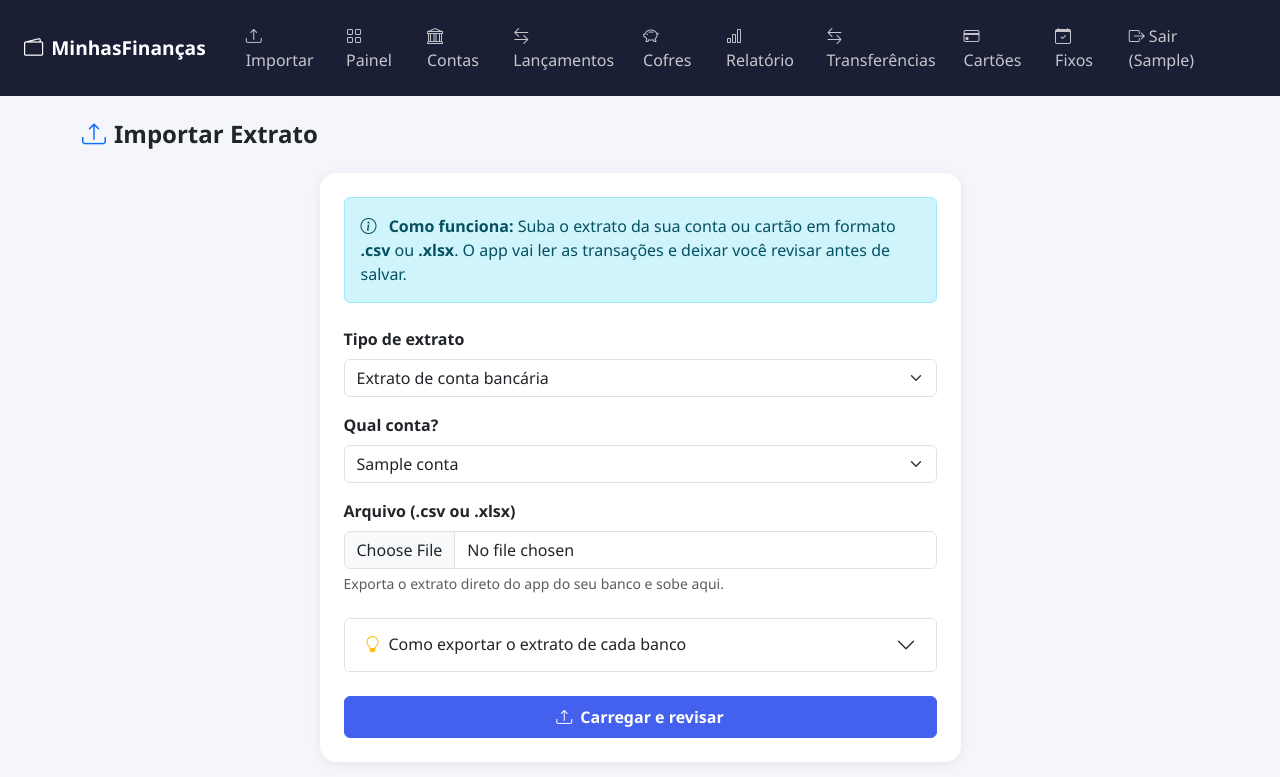
After one commit to helleenlara/FinancasPessoais, a Flask app: page /importar in a window 1280 px wide. The commit adds this page. Shown: the top 777 px of the page. Run offline with Flask 3, Linux system fonts and the light colour scheme; a user stored in the database is signed in; tables that the repository leaves empty hold one stand-in row (values such as "Sample post").

Commit message:
melhorias: menu, cartao, importar extrato, gastos fixos

```diff
--- a/app/models.py
+++ b/app/models.py
@@ -60,8 +60,7 @@ class Lancamento(db.Model):
     criado_em = db.Column(db.DateTime, default=datetime.utcnow)
 
     CATEGORIAS_ENTRADA = ['Salário', 'Freela', 'Vendas', 'Presente', 'Outros']
-    CATEGORIAS_SAIDA = ['Alimentação', 'Transporte', 'Moradia', 'Saúde', 'Lazer', 'Roupas', 'Educação', 'Outros']
-
+    CATEGORIAS_SAIDA = ['Alimentação', 'Transporte', 'Moradia', 'Saúde', 'Lazer', 'Roupas', 'Educação', 'Transferência para terceiros', 'Outros']
 
 class Cofre(db.Model):
     __tablename__ = 'cofres'
--- a/app/routes.py
+++ b/app/routes.py
@@ -3,6 +3,8 @@ from flask_login import login_required, current_user
 from app import db
 from app.models import Conta, Lancamento, Cofre, Transferencia, CartaoCredito, CompraCartao, GastoFixo
 from datetime import datetime, date
+import csv
+import io
 
 main = Blueprint('main', __name__)
 
@@ -84,28 +86,56 @@ def excluir_conta(id):
 @login_required
 def lancamentos():
     contas = Conta.query.filter_by(usuario_id=current_user.id).all()
+    cartoes = CartaoCredito.query.filter_by(usuario_id=current_user.id).all()
     todos = Lancamento.query.filter_by(usuario_id=current_user.id).order_by(Lancamento.data.desc()).all()
     return render_template('lancamentos.html', lancamentos=todos, contas=contas,
+                           cartoes=cartoes,
                            categorias_entrada=Lancamento.CATEGORIAS_ENTRADA,
                            categorias_saida=Lancamento.CATEGORIAS_SAIDA)
 
 @main.route('/lancamentos/novo', methods=['POST'])
 @login_required
 def novo_lancamento():
-    conta_id = int(request.form['conta_id'])
-    Conta.query.filter_by(id=conta_id, usuario_id=current_user.id).first_or_404()
-    lancamento = Lancamento(
-        descricao=request.form['descricao'],
-        valor=float(request.form['valor']),
-        tipo=request.form['tipo'],
-        categoria=request.form['categoria'],
-        data=datetime.strptime(request.form['data'], '%Y-%m-%d').date(),
-        conta_id=conta_id,
-        usuario_id=current_user.id
-    )
-    db.session.add(lancamento)
-    db.session.commit()
-    flash('Lançamento registrado!', 'success')
+    origem = request.form['conta_id']
+    descricao = request.form['descricao']
+    valor = float(request.form['valor'])
+    tipo = request.form['tipo']
+    categoria = request.form['categoria']
+    data = datetime.strptime(request.form['data'], '%Y-%m-%d').date()
+
+    if origem.startswith('cartao_'):
+        # Lança como compra no cartão
+        cartao_id = int(origem.replace('cartao_', ''))
+        CartaoCredito.query.filter_by(id=cartao_id, usuario_id=current_user.id).first_or_404()
+        compra = CompraCartao(
+            descricao=descricao,
+            valor=valor,
+            categoria=categoria,
+            data=data,
+            parcelas=1,
+            cartao_id=cartao_id,
+            usuario_id=current_user.id
+        )
+        db.session.add(compra)
+        db.session.commit()
+        flash('Lançamento registrado no cartão!', 'success')
+    else:
+        # Lança normal na conta
+        conta_id = int(origem.replace('conta_', ''))
+        Conta.query.filter_by(id=conta_id, usuario_id=current_user.id).first_or_404()
+        lancamento = Lancamento(
+            descricao=descricao,
+            valor=valor,
+            tipo=tipo,
+            categoria=categoria,
+            data=data,
+            conta_id=conta_id,
+            usuario_id=current_user.id
+        )
+        db.session.add(lancamento)
+        db.session.commit()
+        flash('Lançamento registrado!', 'success')
+
     return redirect(url_for('main.lancamentos'))
 
 @main.route('/lancamentos/excluir/<int:id>', methods=['POST'])
@@ -267,6 +297,28 @@ def novo_cartao():
     flash('Cartão cadastrado!', 'success')
     return redirect(url_for('main.cartoes'))
 
+@main.route('/cartoes/<int:id>/pagar-fatura', methods=['POST'])
+@login_required
+def pagar_fatura(id):
+    cartao = CartaoCredito.query.filter_by(id=id, usuario_id=current_user.id).first_or_404()
+    valor = float(request.form.get('valor', cartao.total_fatura_atual))
+    conta_id = int(request.form.get('conta_id'))
+    data = datetime.strptime(request.form.get('data'), '%Y-%m-%d').date()
+    Conta.query.filter_by(id=conta_id, usuario_id=current_user.id).first_or_404()
+    lancamento = Lancamento(
+        descricao=f'Pagamento fatura {cartao.nome}',
+        valor=valor,
+        tipo='saida',
+        categoria='Cartão de Crédito',
+        data=data,
+        conta_id=conta_id,
+        usuario_id=current_user.id
+    )
+    db.session.add(lancamento)
+    db.session.commit()
+    flash(f'Fatura de R$ {"%.2f" % valor} paga com sucesso!', 'success')
+    return redirect(url_for('main.compras_cartao', id=id))
+
 @main.route('/cartoes/excluir/<int:id>', methods=['POST'])
 @login_required
 def excluir_cartao(id):
@@ -275,6 +327,7 @@ def excluir_cartao(id):
     db.session.commit()
     flash('Cartão excluído.', 'info')
     return redirect(url_for('main.cartoes'))
+
 
 @main.route('/cartoes/<int:id>/compras')
 @login_required
@@ -287,9 +340,11 @@ def compras_cartao(id):
         db.extract('year', CompraCartao.data) == ano
     ).order_by(CompraCartao.data.desc()).all()
     total = sum(c.valor for c in compras)
+    contas = Conta.query.filter_by(usuario_id=current_user.id).all()
     return render_template('compras_cartao.html', cartao=cartao, compras=compras,
                            total=total, mes=mes, ano=ano,
-                           categorias=Lancamento.CATEGORIAS_SAIDA)
+                           categorias=Lancamento.CATEGORIAS_SAIDA,
+                           contas=contas)
 
 @main.route('/cartoes/<int:id>/compras/nova', methods=['POST'])
 @login_required
@@ -366,3 +421,131 @@ def excluir_gasto_fixo(id):
     db.session.commit()
     flash('Gasto fixo excluído.', 'info')
     return redirect(url_for('main.gastos_fixos'))
+
+# ─── IMPORTAR EXTRATO ────────────────────────────────────────
+@main.route('/importar')
+@login_required
+def importar():
+    contas = Conta.query.filter_by(usuario_id=current_user.id).all()
+    cartoes = CartaoCredito.query.filter_by(usuario_id=current_user.id).all()
+    return render_template('importar.html', contas=contas, cartoes=cartoes)
+
+@main.route('/importar/processar', methods=['POST'])
+@login_required
+def processar_importacao():
+    arquivo = request.files.get('arquivo')
+    conta_id = request.form.get('conta_id')
+    tipo_origem = request.form.get('tipo_origem')
+
+    if not arquivo:
+        flash('Nenhum arquivo enviado.', 'danger')
+        return redirect(url_for('main.importar'))
+
+    nome = arquivo.filename.lower()
+    transacoes = []
+
+    try:
+        if nome.endswith('.csv'):
+            conteudo = arquivo.read().decode('utf-8', errors='ignore')
+            reader = csv.DictReader(io.StringIO(conteudo))
+            for row in reader:
+                transacoes.append(dict(row))
+
+        elif nome.endswith('.xlsx'):
+            import openpyxl
+            wb = openpyxl.load_workbook(arquivo)
+            ws = wb.active
+            headers = [str(c.value).strip() if c.value else '' for c in ws[1]]
+            for row in ws.iter_rows(min_row=2, values_only=True):
+                if any(row):
+                    transacoes.append(dict(zip(headers, row)))
+        else:
+            flash('Formato inválido. Use .csv ou .xlsx', 'danger')
+            return redirect(url_for('main.importar'))
+
+    except Exception as e:
+        flash(f'Erro ao ler o arquivo: {str(e)}', 'danger')
+        return redirect(url_for('main.importar'))
+
+    # Salva na sessão para revisar antes de confirmar
+    import json
+    from flask import session
+    session['transacoes_importadas'] = json.dumps(transacoes[:50], default=str)
+    session['importar_conta_id'] = conta_id
+    session['importar_tipo_origem'] = tipo_origem
+
+    return redirect(url_for('main.revisar_importacao'))
+
+
+@main.route('/importar/revisar')
+@login_required
+def revisar_importacao():
+    import json
+    from flask import session
+    transacoes_raw = session.get('transacoes_importadas', '[]')
+    transacoes = json.loads(transacoes_raw)
+    conta_id = session.get('importar_conta_id')
+    tipo_origem = session.get('importar_tipo_origem')
+    contas = Conta.query.filter_by(usuario_id=current_user.id).all()
+    cartoes = CartaoCredito.query.filter_by(usuario_id=current_user.id).all()
+    return render_template('revisar_importacao.html',
+                           transacoes=transacoes,
+                           conta_id=conta_id,
+                           tipo_origem=tipo_origem,
+                           contas=contas,
+                           cartoes=cartoes,
+                           categorias_saida=Lancamento.CATEGORIAS_SAIDA,
+                           categorias_entrada=Lancamento.CATEGORIAS_ENTRADA)
+
+
+@main.route('/importar/confirmar', methods=['POST'])
+@login_required
+def confirmar_importacao():
+    descricoes = request.form.getlist('descricao')
+    valores = request.form.getlist('valor')
+    tipos = request.form.getlist('tipo')
+    categorias = request.form.getlist('categoria')
+    datas = request.form.getlist('data')
+    incluir = request.form.getlist('incluir')
+    conta_id = int(request.form.get('conta_id'))
+    tipo_origem = request.form.get('tipo_origem')
+
+    count = 0
+    for i in range(len(descricoes)):
+        if str(i) not in incluir:
+            continue
+        try:
+            valor = float(str(valores[i]).replace(',', '.').replace('R$', '').strip())
+            if valor <= 0:
+                continue
+            data_obj = datetime.strptime(datas[i], '%Y-%m-%d').date()
+
+            if tipo_origem == 'cartao':
+                compra = CompraCartao(
+                    descricao=descricoes[i],
+                    valor=valor,
+                    categoria=categorias[i],
+                    data=data_obj,
+                    parcelas=1,
+                    cartao_id=conta_id,
+                    usuario_id=current_user.id
+                )
+                db.session.add(compra)
+            else:
+                lancamento = Lancamento(
+                    descricao=descricoes[i],
+                    valor=valor,
+                    tipo=tipos[i],
+                    categoria=categorias[i],
+                    data=data_obj,
+                    conta_id=conta_id,
+                    usuario_id=current_user.id
+                )
+                db.session.add(lancamento)
+            count += 1
+        except Exception:
+            continue
+
+    db.session.commit()
+    flash(f'{count} transações importadas com sucesso!', 'success')
+    return redirect(url_for('main.lancamentos'))
--- a/app/templates/base.html
+++ b/app/templates/base.html
@@ -8,6 +8,13 @@
   <link href="https://cdn.jsdelivr.net/npm/bootstrap-icons@1.11.3/font/bootstrap-icons.css" rel="stylesheet">
   <style>
     body { background: #f4f6fb; font-family: 'Segoe UI', sans-serif; }
+    .navbar-toggler { border-color: rgba(255,255,255,0.5) !important; }
+    .navbar-toggler-icon { filter: invert(1); }
+    .navbar-collapse { background: #1a1f36; padding: 0.5rem 1rem; border-radius: 0 0 12px 12px; }
+    @media (max-width: 991px) {
+      .navbar-nav .nav-link { padding: 0.6rem 0.5rem; border-bottom: 1px solid rgba(255,255,255,0.08); }
+      .navbar-nav .nav-item:last-child .nav-link { border-bottom: none; }
+    }
     .navbar { background: #1a1f36 !important; }
     .navbar-brand { font-weight: 700; color: #fff !important; font-size: 1.2rem; }
     .nav-link { color: rgba(255,255,255,0.75) !important; }
@@ -37,6 +44,11 @@
     <div class="collapse navbar-collapse" id="navMenu">
       {% if current_user.is_authenticated %}
       <ul class="navbar-nav ms-auto align-items-center gap-2">
+        <li class="nav-item">
+          <a class="nav-link" href="{{ url_for('main.importar') }}">
+            <i class="bi bi-upload me-1"></i>Importar
+          </a>
+        </li>
         <li class="nav-item">
           <a class="nav-link" href="{{ url_for('main.dashboard') }}">
             <i class="bi bi-grid me-1"></i>Painel
--- /dev/null
+++ b/app/templates/importar.html
@@ -0,0 +1,121 @@
+{% extends 'base.html' %}
+{% block title %}Importar Extrato — MinhasFinanças{% endblock %}
+
+{% block content %}
+<div class="d-flex justify-content-between align-items-center mb-4">
+  <h4 class="fw-bold mb-0"><i class="bi bi-upload me-2 text-primary"></i>Importar Extrato</h4>
+</div>
+
+<div class="row justify-content-center">
+  <div class="col-md-7">
+    <div class="card">
+      <div class="card-body p-4">
+
+        <div class="alert alert-info mb-4">
+          <i class="bi bi-info-circle me-2"></i>
+          <strong>Como funciona:</strong> Suba o extrato da sua conta ou cartão em formato
+          <strong>.csv</strong> ou <strong>.xlsx</strong>. O app vai ler as transações e
+          deixar você revisar antes de salvar.
+        </div>
+
+        <form method="POST" action="{{ url_for('main.processar_importacao') }}"
+          enctype="multipart/form-data">
+
+          <div class="mb-3">
+            <label class="form-label fw-semibold">Tipo de extrato</label>
+            <select name="tipo_origem" id="tipoOrigem" class="form-select"
+              onchange="atualizarDestino()">
+              <option value="conta">Extrato de conta bancária</option>
+              <option value="cartao">Fatura de cartão de crédito</option>
+            </select>
+          </div>
+
+          <div class="mb-3" id="selConta">
+            <label class="form-label fw-semibold">Qual conta?</label>
+            <select name="conta_id" class="form-select">
+              {% for c in contas %}
+              <option value="{{ c.id }}">{{ c.nome }}</option>
+              {% endfor %}
+            </select>
+          </div>
+
+          <div class="mb-3" id="selCartao" style="display:none;">
+            <label class="form-label fw-semibold">Qual cartão?</label>
+            <select name="conta_id" class="form-select">
+              {% for c in cartoes %}
+              <option value="{{ c.id }}">{{ c.nome }}</option>
+              {% endfor %}
+            </select>
+          </div>
+
+          <div class="mb-4">
+            <label class="form-label fw-semibold">Arquivo (.csv ou .xlsx)</label>
+            <input type="file" name="arquivo" class="form-control"
+              accept=".csv,.xlsx" required>
+            <div class="form-text">
+              Exporta o extrato direto do app do seu banco e sobe aqui.
+            </div>
+          </div>
+
+          <!-- Dicas por banco -->
+          <div class="accordion mb-4" id="dicasBancos">
+            <div class="accordion-item">
+              <h2 class="accordion-header">
+                <button class="accordion-button collapsed" type="button"
+                  data-bs-toggle="collapse" data-bs-target="#dicasCollapse">
+                  <i class="bi bi-lightbulb me-2 text-warning"></i>
+                  Como exportar o extrato de cada banco
+                </button>
+              </h2>
+              <div id="dicasCollapse" class="accordion-collapse collapse">
+                <div class="accordion-body">
+                  <div class="row g-3">
+                    <div class="col-md-6">
+                      <div class="p-3 bg-light rounded">
+                        <strong>Nubank</strong><br>
+                        <small class="text-muted">App → Me → Exportar extrato → CSV</small>
+                      </div>
+                    </div>
+                    <div class="col-md-6">
+                      <div class="p-3 bg-light rounded">
+                        <strong>Inter</strong><br>
+                        <small class="text-muted">App → Extrato → Exportar → CSV</small>
+                      </div>
+                    </div>
+                    <div class="col-md-6">
+                      <div class="p-3 bg-light rounded">
+                        <strong>Itaú</strong><br>
+                        <small class="text-muted">Internet Banking → Extrato → Salvar CSV</small>
+                      </div>
+                    </div>
+                    <div class="col-md-6">
+                      <div class="p-3 bg-light rounded">
+                        <strong>Outros bancos</strong><br>
+                        <small class="text-muted">Procura "exportar extrato" ou "baixar CSV" no app</small>
+                      </div>
+                    </div>
+                  </div>
+                </div>
+              </div>
+            </div>
+          </div>
+
+          <button type="submit" class="btn btn-primary w-100 py-2 fw-semibold">
+            <i class="bi bi-upload me-2"></i>Carregar e revisar
+          </button>
+        </form>
+      </div>
+    </div>
+  </div>
+</div>
+{% endblock %}
+
+{% block extra_js %}
+<script>
+function atualizarDestino() {
+  const tipo = document.getElementById('tipoOrigem').value;
+  document.getElementById('selConta').style.display = tipo === 'conta' ? '' : 'none';
+  document.getElementById('selCartao').style.display = tipo === 'cartao' ? '' : 'none';
+}
+</script>
+{% endblock %}
```
Also changed, not shown: app/templates/compras_cartao.html (+53 -0 lines), app/templates/lancamentos.html (+14 -5 lines), app/templates/revisar_importacao.html (added, +153 -0 lines), instance/financas.db.
